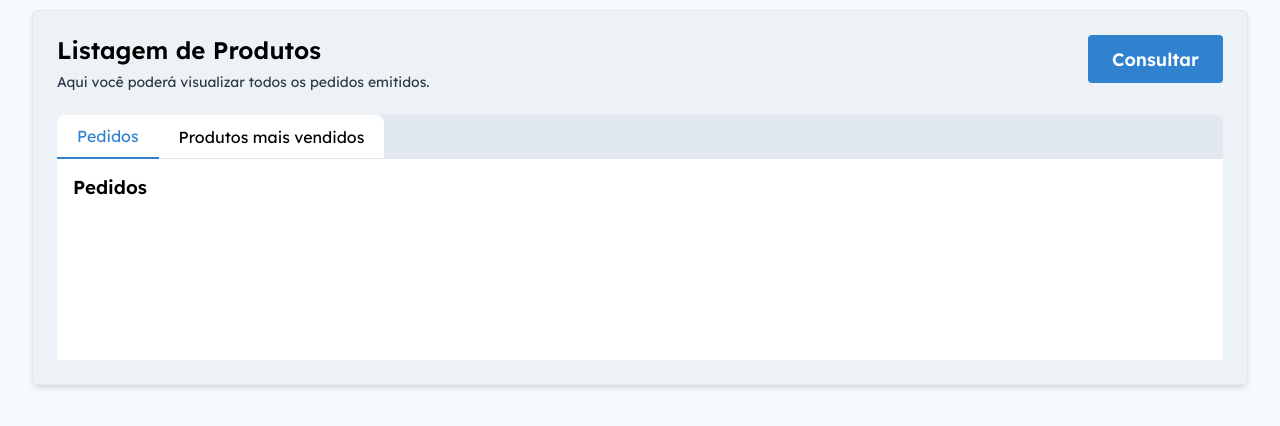
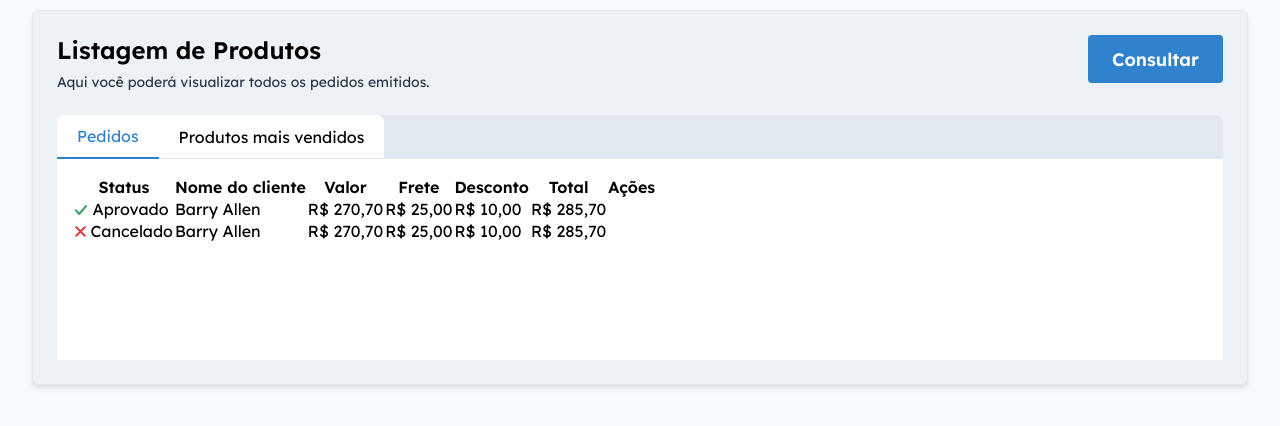
Before and after one commit to WillAngelis/sti3, a plain HTML site: page index.html in a window 1280 px wide. Shown: the part 84-510 px from the top of the page. Drawn offline with Linux system fonts and the light colour scheme.

Commit message:
feat: :sparkles: add table pedidos

```diff
--- a/index.html
+++ b/index.html
@@ -49,7 +49,69 @@
         </div>
         <div class="tabs_body">
           <div class="tabs_content is_active">
-            <h1>Pedidos</h1>
+            <table class="table">
+              <th>Status</th>
+              <th>Nome do cliente</th>
+              <th>Valor</th>
+              <th>Frete</th>
+              <th>Desconto</th>
+              <th>Total</th>
+              <th>Ações</th>
+              <tbody class="table_content">
+                <tr>
+                  <td class="col_status">
+                    <div>
+                      <svg width="13" height="10" viewBox="0 0 13 10" fill="none" xmlns="http://www.w3.org/2000/svg">
+                        <path d="M11.1091 1L4.15909 9L1 5.36364" stroke="#38A169" stroke-width="2"
+                          stroke-linecap="round" stroke-linejoin="round" />
+                      </svg>
+                      <span>
+                        Aprovado
+                      </span>
+                    </div>
+                  </td>
+                  <td class="col_name">Barry Allen</td>
+                  <td class="col_value">R$ 270,70</td>
+                  <td class="col_frete">R$ 25,00</td>
+                  <td class="col_desc">R$ 10,00</td>
+                  <td class="col_total">R$ 285,70</td>
+                  <td class="col_edit">
+                    <div class="btn_edit">
+                      <svg width="16" height="16" viewBox="0 0 16 16" fill="none" xmlns="http://www.w3.org/2000/svg">
+                        <path
+                          d="M11.3333 1.92207C11.5084 1.74925 11.7163 1.61216 11.9451 1.51863C12.1738 1.4251 12.419 1.37696 12.6666 1.37696C12.9143 1.37696 13.1595 1.4251 13.3882 1.51863C13.617 1.61216 13.8249 1.74925 14 1.92207C14.1751 2.09489 14.314 2.30006 14.4087 2.52587C14.5035 2.75167 14.5523 2.99368 14.5523 3.23809C14.5523 3.4825 14.5035 3.72451 14.4087 3.95031C14.314 4.17612 14.1751 4.38129 14 4.55411L4.99998 13.4372L1.33331 14.4242L2.33331 10.8052L11.3333 1.92207Z"
+                          stroke="white" stroke-width="2" stroke-linecap="round" stroke-linejoin="round" />
+                      </svg>
+                    </div>
+                  </td>
+                </tr>
+                <tr>
+                  <td>
+                    <div class="col_status">
+                      <svg width="11" height="11" viewBox="0 0 11 11" fill="none" xmlns="http://www.w3.org/2000/svg">
+                        <path d="M9.75 1.25L1.25 9.75M1.25 1.25L9.75 9.75" stroke="#E53E3E" stroke-width="2"
+                          stroke-linecap="round" stroke-linejoin="round" />
+                      </svg>
+                      <span class="cancel">Cancelado</span>
+                    </div>
+                  </td>
+                  <td class="col_name">Barry Allen</td>
+                  <td class="col_value">R$ 270,70</td>
+                  <td class="col_frete">R$ 25,00</td>
+                  <td class="col_desc">R$ 10,00</td>
+                  <td class="col_total">R$ 285,70</td>
+                  <td class="col_edit">
+                    <div class="btn_edit">
+                      <svg width="16" height="16" viewBox="0 0 16 16" fill="none" xmlns="http://www.w3.org/2000/svg">
+                        <path
+                          d="M11.3333 1.92207C11.5084 1.74925 11.7163 1.61216 11.9451 1.51863C12.1738 1.4251 12.419 1.37696 12.6666 1.37696C12.9143 1.37696 13.1595 1.4251 13.3882 1.51863C13.617 1.61216 13.8249 1.74925 14 1.92207C14.1751 2.09489 14.314 2.30006 14.4087 2.52587C14.5035 2.75167 14.5523 2.99368 14.5523 3.23809C14.5523 3.4825 14.5035 3.72451 14.4087 3.95031C14.314 4.17612 14.1751 4.38129 14 4.55411L4.99998 13.4372L1.33331 14.4242L2.33331 10.8052L11.3333 1.92207Z"
+                          stroke="white" stroke-width="2" stroke-linecap="round" stroke-linejoin="round" />
+                      </svg>
+                    </div>
+                  </td>
+                </tr>
+              </tbody>
+            </table>
           </div>
           <div class="tabs_content">
             <h1>Mais vendidos</h1>
```
